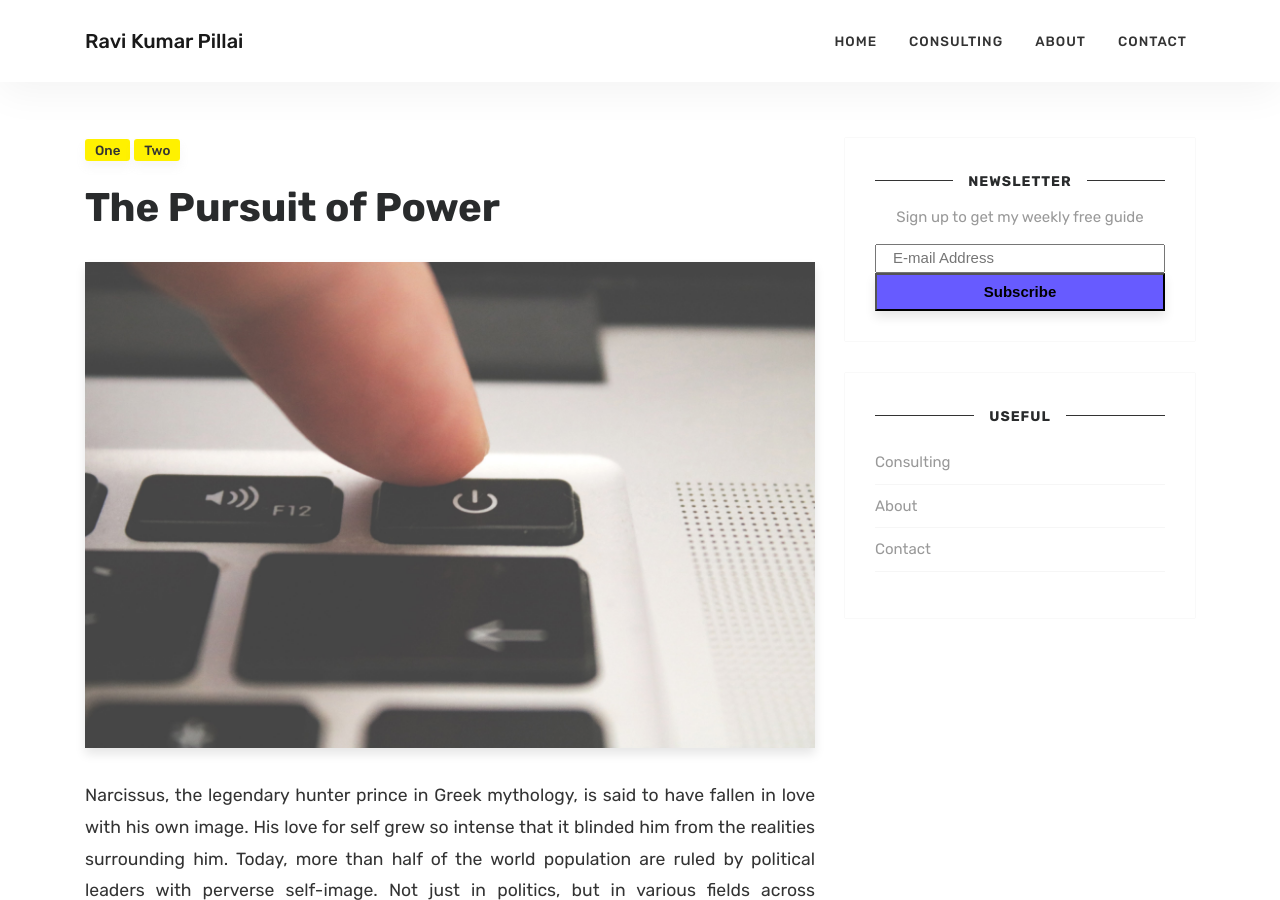
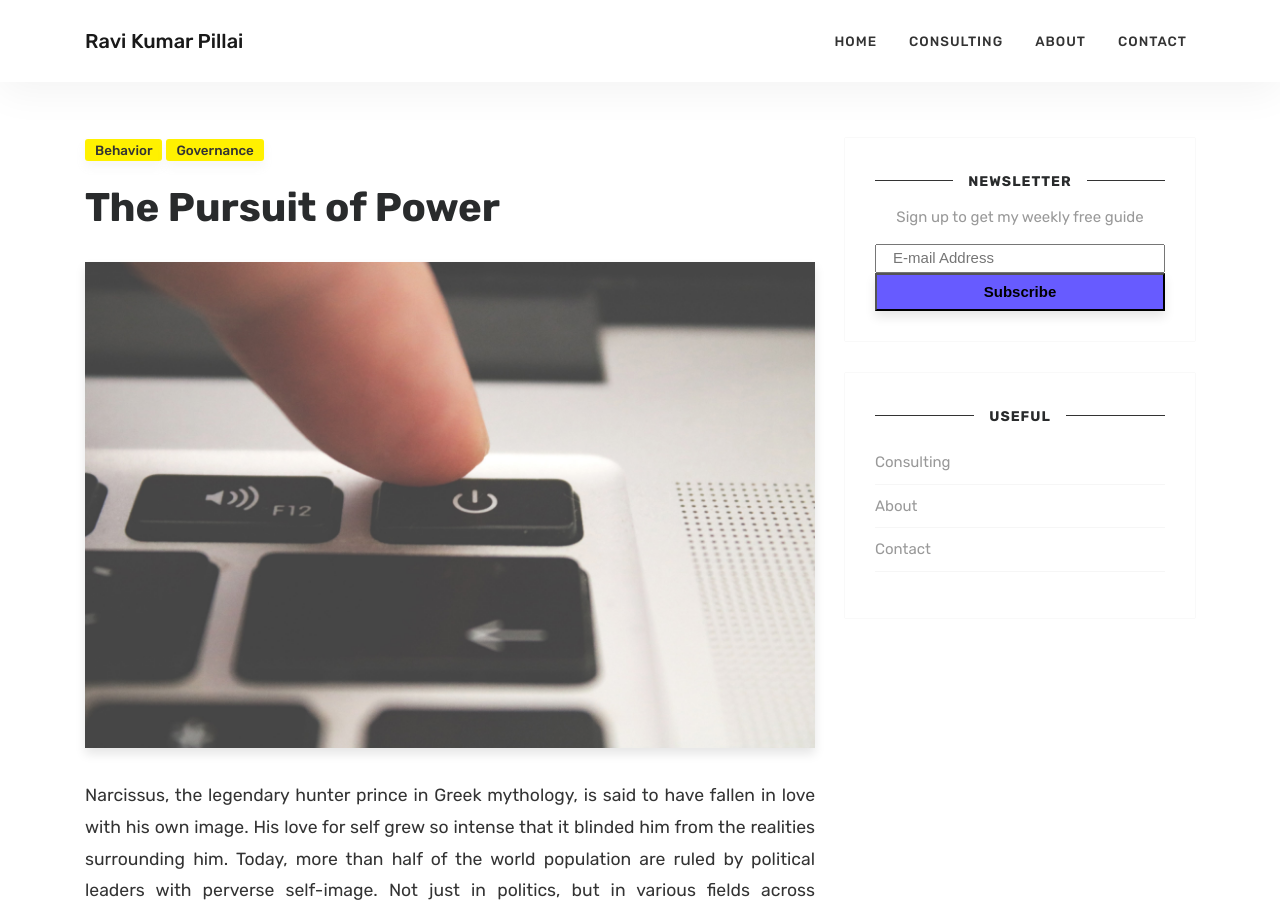
Before and after one commit to rohanharikr/RaviKumarPillai, a Jekyll site: the page built from _posts/2018-01-11-pusuit-of-power.md, in a window 1280 px wide and 900 px high. Built offline with Jekyll 4.4.1, drawn with Linux system fonts in a browser that asks for light colours; comment, search, counter and statistics services are not loaded.

Commit message:
Update from Forestry.io Ravi Kumar updated _posts/2018-01-11-pusuit-of-power.md

```diff
--- a/_posts/2018-01-11-pusuit-of-power.md
+++ b/_posts/2018-01-11-pusuit-of-power.md
@@ -1,13 +1,15 @@
 ---
 layout: post-right-sidebar
-title:  "The Pursuit of Power"
+title: The Pursuit of Power
 author: Ravi
-categories: [ one, two ]
+categories:
+- governance
+- behavior
 image: assets/images/herro.jpg
 featured: true
 comments: true
+
 ---
-
 Narcissus, the legendary hunter prince in Greek mythology, is said to have fallen  in love with his own image. His love for self grew so intense that it blinded him from the realities surrounding him. Today, more than half of the world population  are ruled by  political leaders with perverse self-image. Not just in politics, but in various fields across contemporary culture,  narcissists thrive. Psychologists say power and the adulation that goes with it are so intoxicating  that lesser mortals who enjoy the same for prolonged period tend to develop empathy-deficit and an intense love for eulogy.
 
 For every high-perched leader with gargantuan ego,  there are countless ordinary citizens who  meekly surrender their free will and rational choices. Streams of migrant labour walking back to villages in the wake of lockdown uncertainties highlight the helplessness and deprivation resulting from the insensitivity of the governing elite of whatever hues.
```
